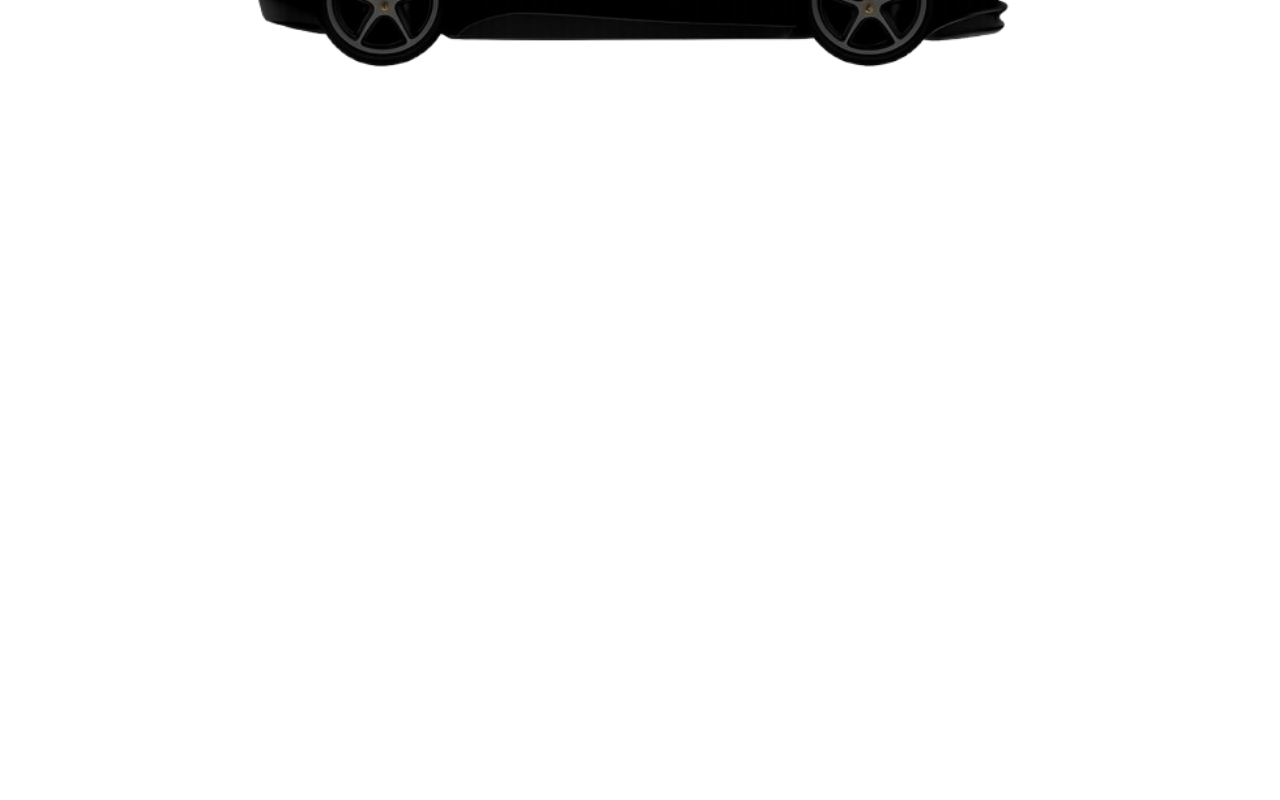
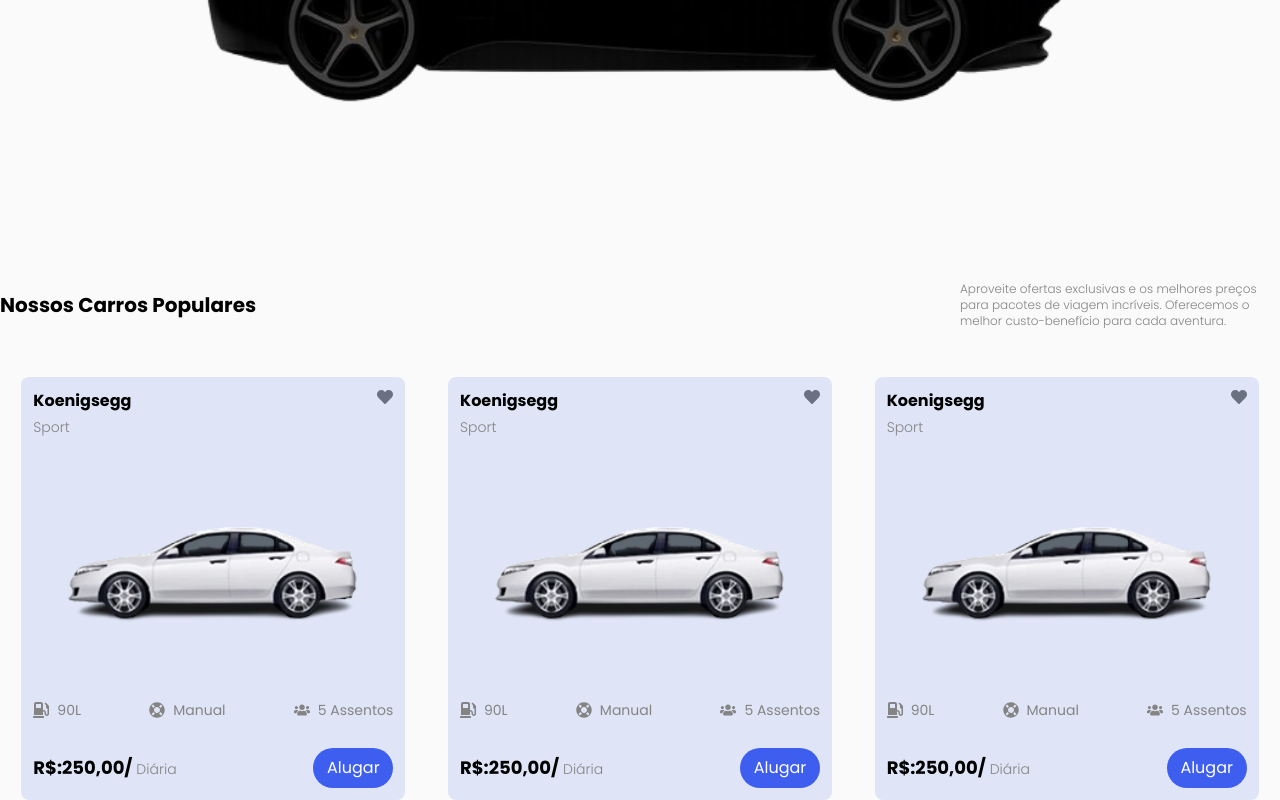
Before and after one commit to Myst1-Dev1/driveUp, a Next.js app: page / in a window 1280 px wide. Shown: the part 836-1636 px from the top of the page. Before the commit the page ends 1063 px from the top, so only its background shows below. Built offline with nearby package versions, Linux system fonts and the light colour scheme.

Commit message:
popular cars has been added to home

```diff
--- a/src/app/globals.css
+++ b/src/app/globals.css
@@ -5,6 +5,10 @@
   --foreground: #171717;
 }
 
+body {
+  background-color: #FAFAFB;
+}
+
 @layer components {
   .container {
     @apply max-w-6xl m-auto px-4 lg:px-0
--- a/src/app/page.tsx
+++ b/src/app/page.tsx
@@ -1,11 +1,13 @@
 import { Header } from "@/components/header";
 import { Intro } from "@/components/home/intro";
+import { PopularCars } from "@/components/home/popularCars";
 
 export default function Home() {
   return (
     <>
       <Header />
       <Intro />
+      <PopularCars />
     </>
   );
 }
--- a/src/components/home/intro/index.tsx
+++ b/src/components/home/intro/index.tsx
@@ -8,7 +8,7 @@
             <div className="flex justify-center flex-col gap-3 items-center w-full min-h-screen bg-gradient-to-b from-[#7EA4F6] to-[#304BA2] rounded-bl-[500px] rounded-br-[500px]">
                 <h1 className="text-white text-center font-bold text-4xl">A Melhor Plataforma Para <br />Aluguel de Carros</h1>
                 <p className="font-light text-sm text-white text-center max-w-80 w-full">Abrimos a porta para você explorar o mundo com comforto e estilo, sendo seu parceiro de viagem de confiança</p>
-                <div className="mt-4 bg-white px-3 py-5 rounded-full max-w-3xl w-full flex justify-between items-center">
+                <div className="z-10 mt-4 bg-white px-3 py-5 rounded-full max-w-3xl w-full flex justify-between items-center">
                     <div className="flex w-full justify-between">
                             <div className="flex items-center gap-4 w-full">
                                 <FaLocationDot className="shrink-0" />
@@ -43,7 +43,7 @@
                         </div>
                 </div>
             </div>
-            <Image className="m-auto -mt-[270px]" src="/images/car-intro.png" width={800} height={300} alt="carro da introdução" />
+            <Image className="m-auto -mt-[280px] max-w-4xl w-full" src="/images/car-intro.png" width={800} height={300} alt="carro da introdução" />
         </>
     )
 }
--- /dev/null
+++ b/src/components/home/popularCars/index.tsx
@@ -0,0 +1,92 @@
+import Image from "next/image";
+import { FaGasPump, FaHeart, FaLifeRing, FaUsers } from "react-icons/fa";
+
+export function PopularCars() {
+    return (
+        <>
+            <div className="container">
+                <div className="flex justify-between items-center flex-col lg:flex-row gap-5 lg:gap-0">
+                    <h2 className="font-bold text-xl">Nossos Carros Populares</h2>
+                    <p className="font-light text-[#848484] text-xs max-w-80 w-full">Aproveite ofertas exclusivas e os melhores preços para pacotes de viagem incríveis. Oferecemos o melhor custo-benefício para cada aventura.</p>
+                </div>
+                <div className="mt-12 m-auto place-items-center grid grid-cols-1 gap-5 lg:gap-0 lg:grid-cols-3">
+                    <div className="max-w-96 w-full p-3 rounded-lg bg-[#DFE5F6] flex flex-col gap-3">
+                        <div className="flex justify-between">
+                            <div className="flex flex-col gap-1">
+                                <h3 className="font-bold">Koenigsegg</h3>
+                                <h4 className="text-[#848484] font-light text-sm">Sport</h4>
+                            </div>
+                            <FaHeart className="text-gray-500 transition-all duration-500 cursor-pointer hover:text-blue-600" />
+                        </div>
+                        <Image className="w-full object-cover" src="/images/car.png" width={300} height={100} alt="foto do carro" />
+                        <div className="w-full flex justify-between">
+                            <div className="text-[#848484] flex items-center gap-2">
+                                <FaGasPump /> <span className="text-sm">90L</span>
+                            </div>
+                            <div className="text-[#848484] flex items-center gap-2">
+                                <FaLifeRing /> <span className="text-sm">Manual</span>
+                            </div>
+                            <div className="text-[#848484] flex items-center gap-2">
+                                <FaUsers /> <span className="text-sm">5 Assentos</span>
+                            </div>
+                        </div>
+                        <div className="mt-4 flex justify-between items-center">
+                            <h5 className="font-bold text-[18px]">R$:250,00/ <span className="text-[#848484] font-light text-sm">Diária</span></h5>
+                            <button className="bg-[#3E5EF0] text-white rounded-full max-w-20 w-full px-1 py-2 cursor-pointer transition-all duration-500 hover:bg-blue-700">Alugar</button>
+                        </div>
+                    </div>
+                    <div className="max-w-96 w-full p-3 rounded-lg bg-[#DFE5F6] flex flex-col gap-3">
+                        <div className="flex justify-between">
+                            <div className="flex flex-col gap-1">
+                                <h3 className="font-bold">Koenigsegg</h3>
+                                <h4 className="text-[#848484] font-light text-sm">Sport</h4>
+                            </div>
+                            <FaHeart className="text-gray-500 transition-all duration-500 cursor-pointer hover:text-blue-600" />
+                        </div>
+                        <Image className="w-full object-cover" src="/images/car.png" width={300} height={100} alt="foto do carro" />
+                        <div className="w-full flex justify-between">
+                            <div className="text-[#848484] flex items-center gap-2">
+                                <FaGasPump /> <span className="text-sm">90L</span>
+                            </div>
+                            <div className="text-[#848484] flex items-center gap-2">
+                                <FaLifeRing /> <span className="text-sm">Manual</span>
+                            </div>
+                            <div className="text-[#848484] flex items-center gap-2">
+                                <FaUsers /> <span className="text-sm">5 Assentos</span>
+                            </div>
+                        </div>
+                        <div className="mt-4 flex justify-between items-center">
+                            <h5 className="font-bold text-[18px]">R$:250,00/ <span className="text-[#848484] font-light text-sm">Diária</span></h5>
+                            <button className="bg-[#3E5EF0] text-white rounded-full max-w-20 w-full px-1 py-2 cursor-pointer transition-all duration-500 hover:bg-blue-700">Alugar</button>
+                        </div>
+                    </div>
+                    <div className="max-w-96 w-full p-3 rounded-lg bg-[#DFE5F6] flex flex-col gap-3">
+                        <div className="flex justify-between">
+                            <div className="flex flex-col gap-1">
+                                <h3 className="font-bold">Koenigsegg</h3>
+                                <h4 className="text-[#848484] font-light text-sm">Sport</h4>
+                            </div>
+                            <FaHeart className="text-gray-500 transition-all duration-500 cursor-pointer hover:text-blue-600" />
+                        </div>
+                        <Image className="w-full object-cover" src="/images/car.png" width={300} height={100} alt="foto do carro" />
+                        <div className="w-full flex justify-between">
+                            <div className="text-[#848484] flex items-center gap-2">
+                                <FaGasPump /> <span className="text-sm">90L</span>
+                            </div>
+                            <div className="text-[#848484] flex items-center gap-2">
+                                <FaLifeRing /> <span className="text-sm">Manual</span>
+                            </div>
+                            <div className="text-[#848484] flex items-center gap-2">
+                                <FaUsers /> <span className="text-sm">5 Assentos</span>
+                            </div>
+                        </div>
+                        <div className="mt-4 flex justify-between items-center">
+                            <h5 className="font-bold text-[18px]">R$:250,00/ <span className="text-[#848484] font-light text-sm">Diária</span></h5>
+                            <button className="bg-[#3E5EF0] text-white rounded-full max-w-20 w-full px-1 py-2 cursor-pointer transition-all duration-500 hover:bg-blue-700">Alugar</button>
+                        </div>
+                    </div>
+                </div>
+            </div>
+        </>
+    )
+}
```
Also changed, not shown: public/images/car.png (added).
